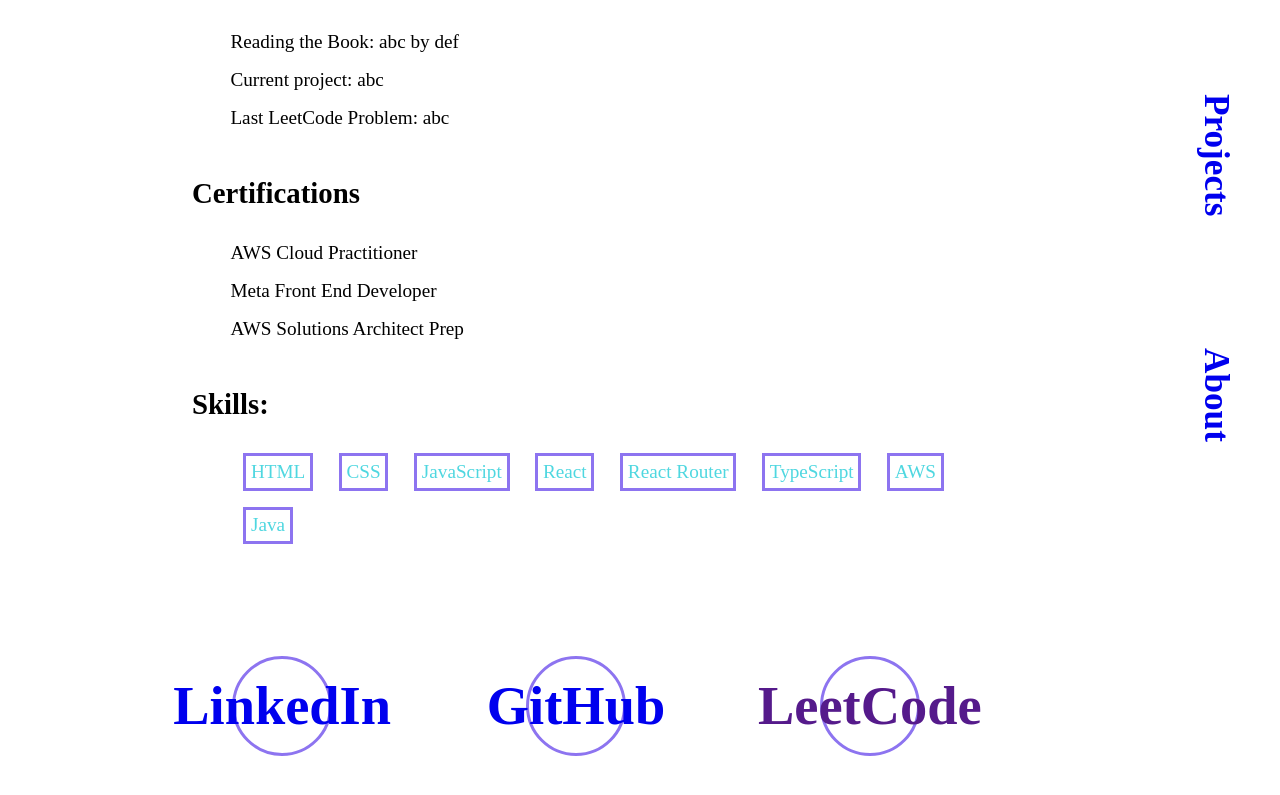
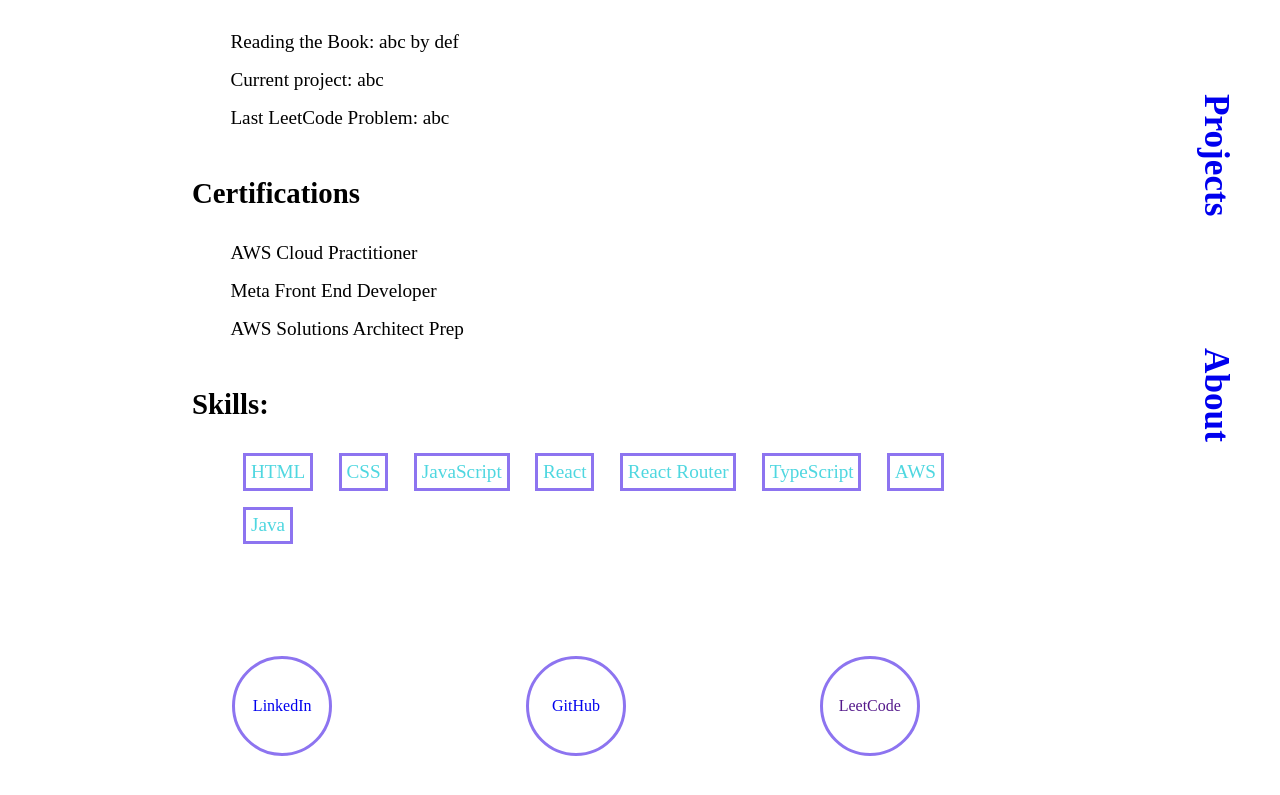
Before and after one commit to Phyotic/ResumeSite, a React (Vite) app: page /about in a window 1280 px wide. Shown: the part 245-1040 px from the top of the page. Built offline with nearby package versions, Linux system fonts and the light colour scheme.

Commit message:
Changed to target "a" tags in nav.
Nav.css initially had targeted all "a" tags. Changed to target only "a" tags in the "nav-menu" class, essenttially localizing the CSS effects.

```diff
--- a/src/Components/Nav/Nav.css
+++ b/src/Components/Nav/Nav.css
@@ -29,7 +29,7 @@
     flex-direction: column;
 }
 
-a {
+.nav-menu a {
     text-decoration: none;
     font-weight: 700;
     font-size: calc(1rem + 3vw);
```
